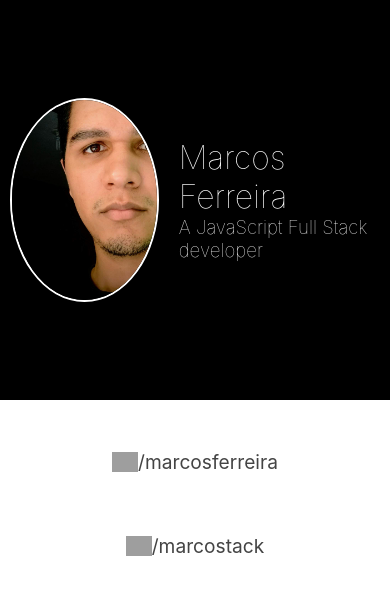
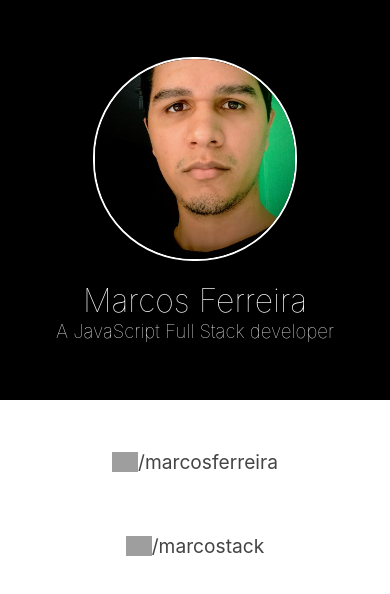
Before and after one commit to marcosferreira/marcosferreira.github.io, a plain HTML site: page index.html in a window 390 px wide. Drawn offline with Linux system fonts and the light colour scheme; grey boxes are pictures that could not be loaded.

Commit message:
fixes mobile screen

```diff
--- a/assets/css/styles.css
+++ b/assets/css/styles.css
@@ -24,18 +24,18 @@ header > * {
 }
 
 header .profile {
-  width: 200px;
-  height: 200px;
+  max-width: 200px;
+  max-height: 200px;
 
   border: 2px solid #FFF;
-  border-radius: 100%;
+  border-radius: 100px;
   overflow: hidden;
 
   display: flex;
 }
 
 header .profile img {
-  width: 200px;
+  width: 100%;
   align-self: center;
 }
 
@@ -80,3 +80,21 @@ main .profile-github a:hover {
 main .profile-github a img {
   width: 26px;
 }
+
+
+@media (max-width: 768px) {
+  header {
+    width: 100%;
+    min-height: 400px;
+
+    display: flex;
+    flex-direction: column;
+    align-items: center;
+    justify-content: center;
+
+    background-color: #000;
+    color: #FFF;
+
+    text-align: center;
+  }
+}
```
